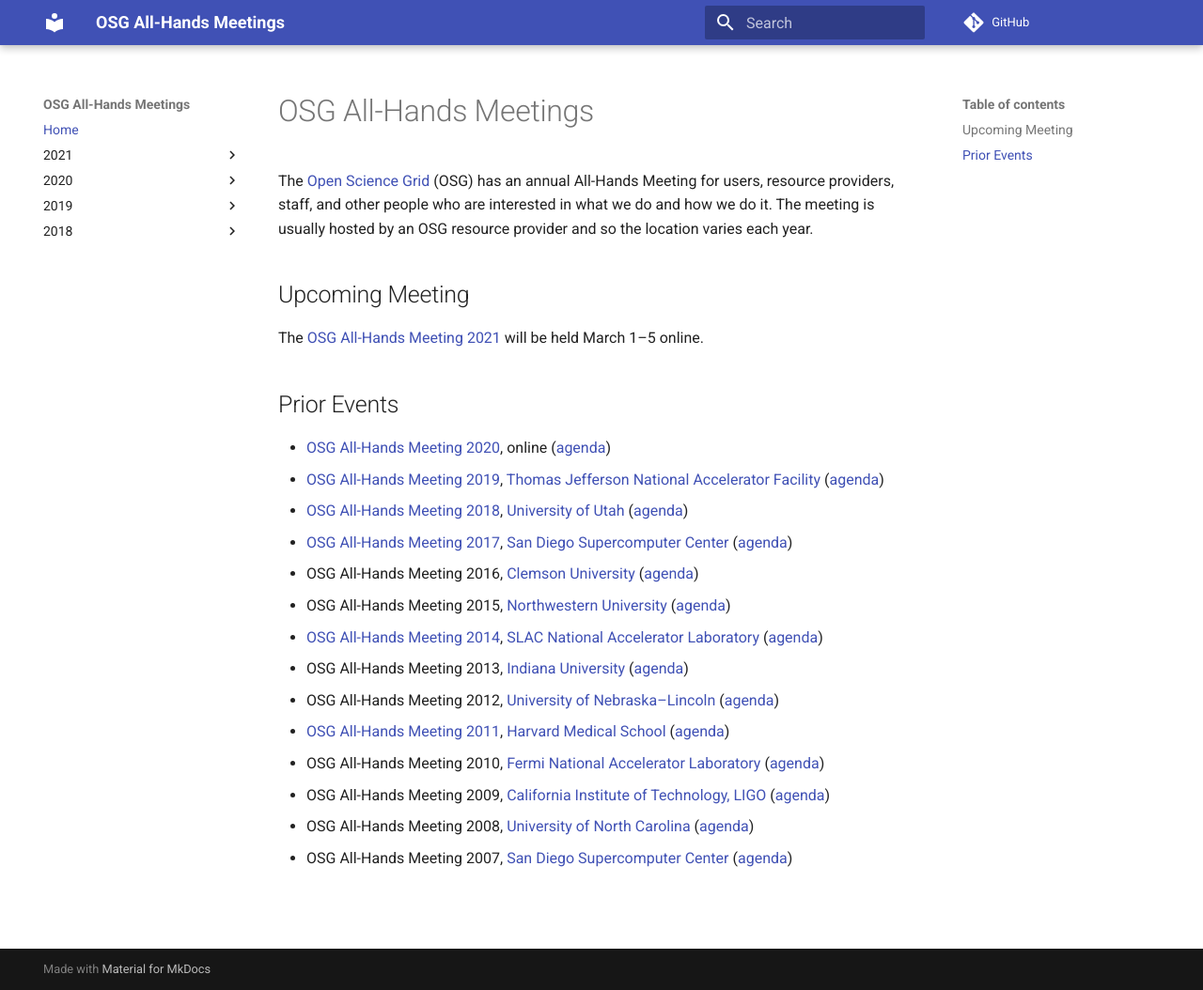
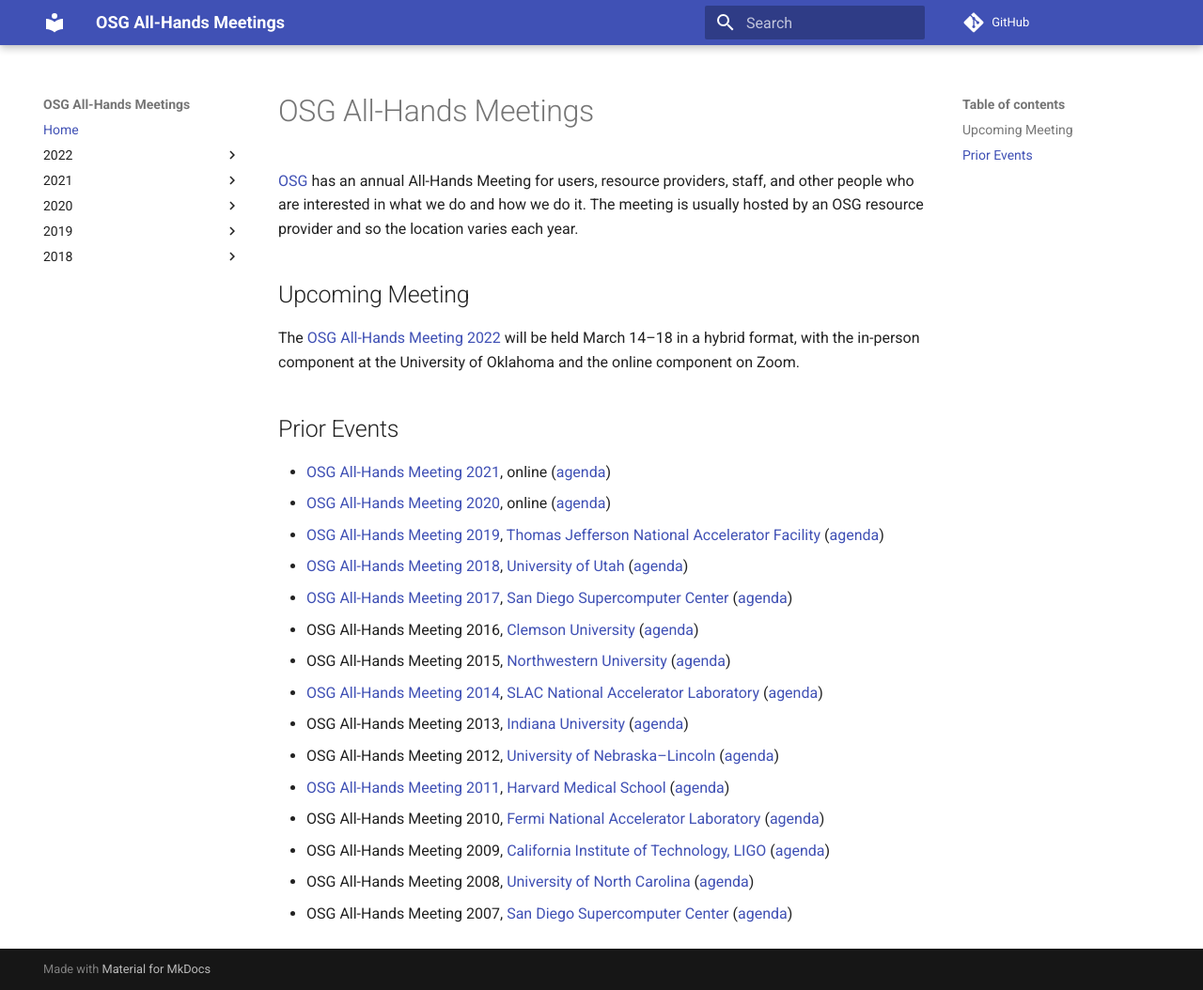
Before and after one commit to osg-htc/all-hands, an MkDocs documentation site: the page built from docs/index.md, in a window 1280 px wide and 1054 px high. Shown: the whole window at 94% size. Built offline with MkDocs 1.6.1 and Material for MkDocs 9.7.7, drawn with Linux system fonts in a browser that asks for light colours; comment, search, counter and statistics services are not loaded.

Commit message:
Initial 2022 home page

```diff
--- a/docs/index.md
+++ b/docs/index.md
@@ -1,16 +1,22 @@
 # OSG All-Hands Meetings
 
-The [Open Science Grid](https://www.opensciencegrid.org) (OSG) has an annual All-Hands Meeting for users, resource
-providers, staff, and other people who are interested in what we do and how we do it.  The meeting is usually hosted by
-an OSG resource provider and so the location varies each year.
+[OSG](https://www.opensciencegrid.org/) has an annual All-Hands Meeting
+for users, resource providers, staff, and other people who are interested in what we do and how we do it.
+The meeting is usually hosted by an OSG resource provider and so the location varies each year.
 
 ## Upcoming Meeting
 
-The [OSG All-Hands Meeting 2021](2021/index.md) will be held March 1&ndash;5
-online.
+The [OSG All-Hands Meeting 2022](2022/index.md) will be held
+March 14&ndash;18
+in a hybrid format,
+with the in-person component at the University of Oklahoma
+and the online component on Zoom.
 
 ## Prior Events
 
+* [OSG All-Hands Meeting 2021](2021/index.md),
+  online
+  ([agenda](https://indico.fnal.gov/event/47040/))
 * [OSG All-Hands Meeting 2020](2020/index.md),
   online
   ([agenda](https://indico.fnal.gov/event/22127/))
--- a/mkdocs.yml
+++ b/mkdocs.yml
@@ -7,6 +7,8 @@
 
 nav:
   - Home: index.md
+  - 2022:
+    - General Info: 2022/index.md
   - 2021:
     - General Info: 2021/index.md
     - Schedule: 2021/schedule.md
```
Also changed, not shown: docs/2022/index.md (added, +39 -0 lines).
